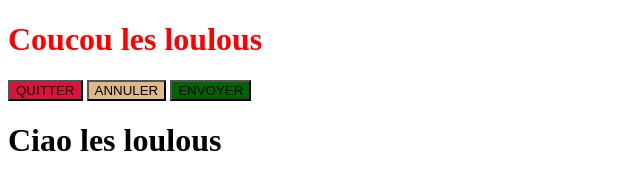
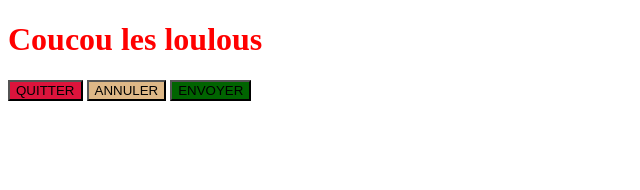
Before and after one commit to Romy-89/test, a plain HTML site: page index.html in a window 1280 px wide. Shown: the whole page, without its empty margins (0-640 px from the left). Drawn offline with Linux system fonts and the light colour scheme.

Commit message:
delete title

```diff
--- a/index.html
+++ b/index.html
@@ -15,7 +15,7 @@
     <button class="btn-quit">QUITTER</button>
     <button class="btn-undo">ANNULER</button>
     <button class="btn-send">ENVOYER</button>
-    <h1>Ciao les loulous</h1>
+
 
 </body>
 </html>
```
